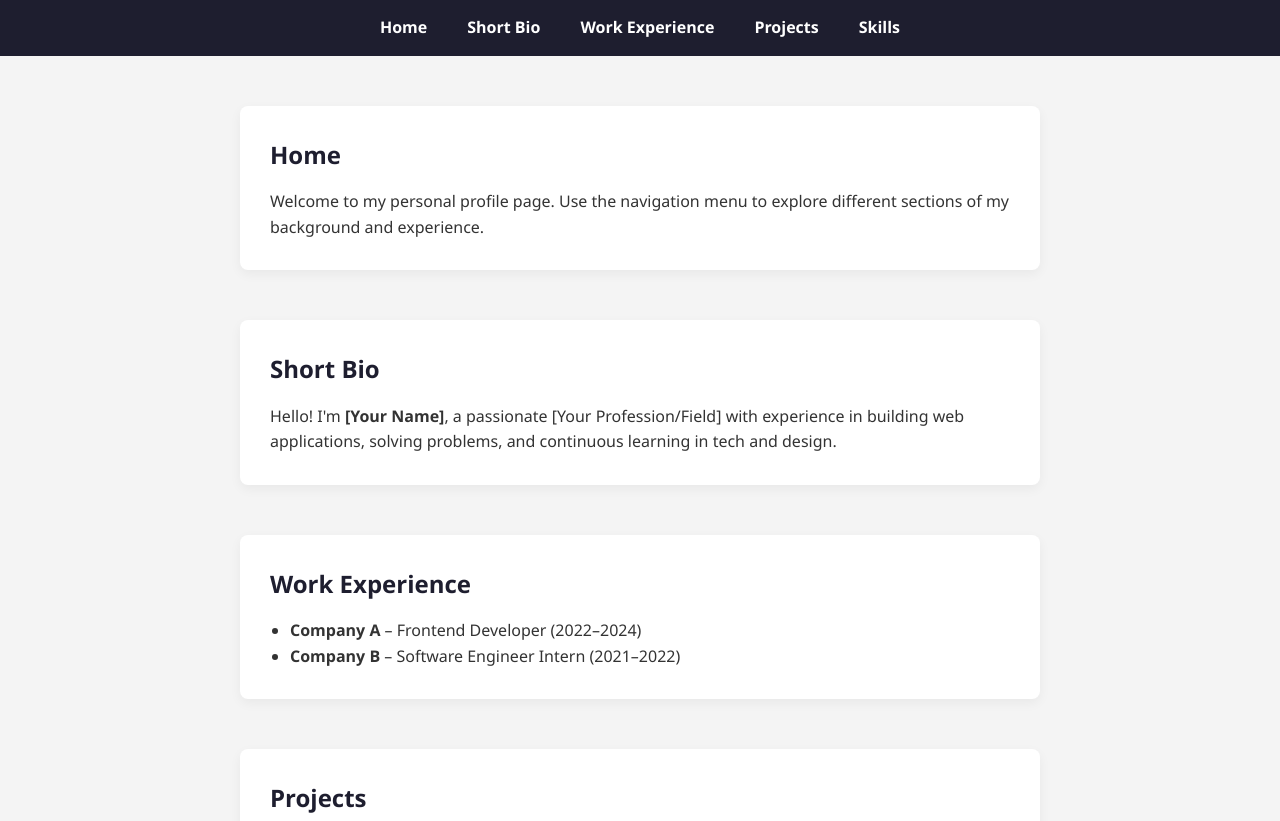
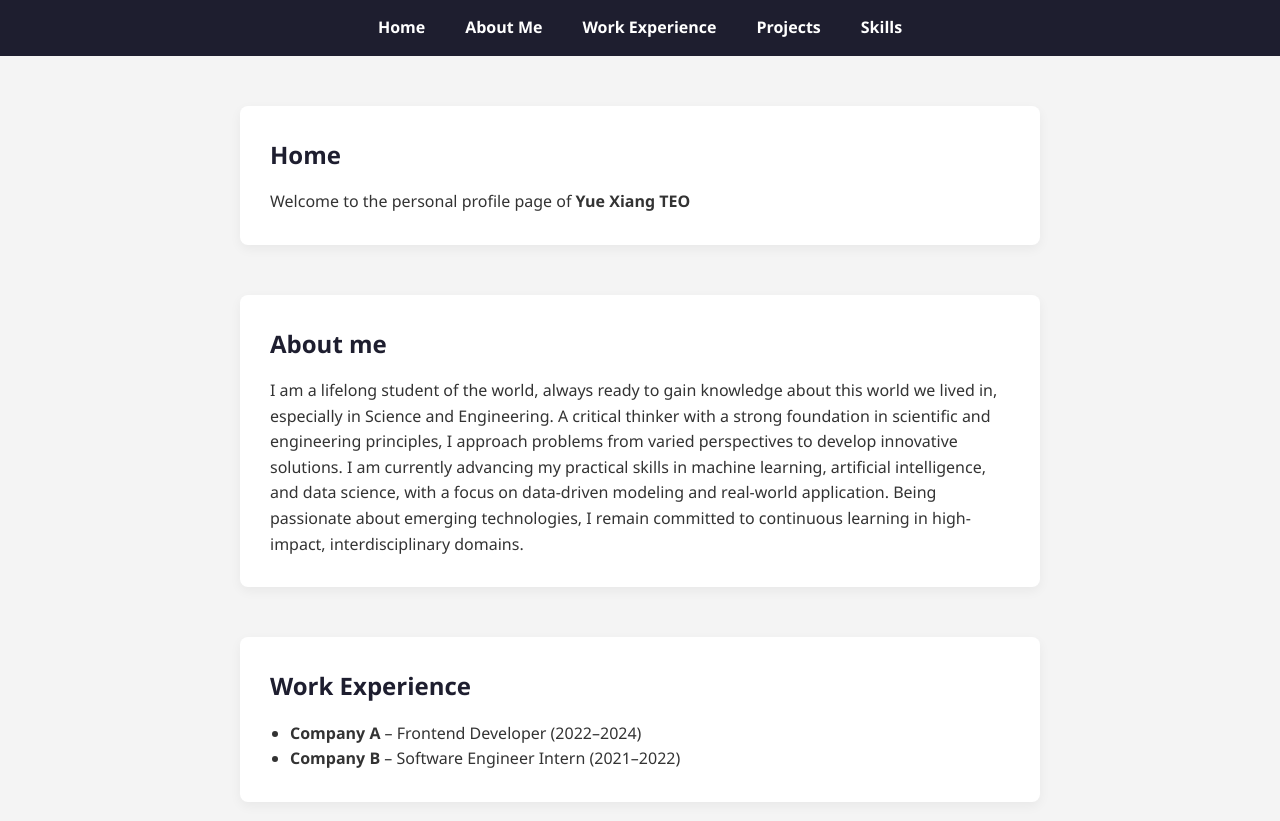
Before and after one commit to Y-Xiang/y-xiang.github.io, a plain HTML site: page index.html in a window 1280 px wide. Shown: the top 821 px of the page. Drawn offline with Linux system fonts and the light colour scheme.

Commit message:
about me

```diff
--- a/index.html
+++ b/index.html
@@ -12,7 +12,7 @@
     <!-- Navigation -->
     <nav>
         <a href="#home">Home</a>
-        <a href="#bio">Short Bio</a>
+        <a href="#aboutme">About Me</a>
         <a href="#experience">Work Experience</a>
         <a href="#projects">Projects</a>
         <a href="#skills">Skills</a>
@@ -21,12 +21,15 @@
     <!-- Sections -->
     <section id="home">
         <h2>Home</h2>
-        <p>Welcome to my personal profile page. Use the navigation menu to explore different sections of my background and experience.</p>
+        <p>Welcome to the personal profile page of <strong>Yue Xiang TEO</strong></p>
     </section>
 
-    <section id="bio">
-        <h2>Short Bio</h2>
-        <p>Hello! I'm <strong>[Your Name]</strong>, a passionate [Your Profession/Field] with experience in building web applications, solving problems, and continuous learning in tech and design.</p>
+    <section id="aboutme">
+        <h2>About me</h2>
+        <p>I am a lifelong student of the world, always ready to gain knowledge about this world we lived in, especially in Science and Engineering.
+             A critical thinker with a strong foundation in scientific and engineering principles, I approach problems from varied perspectives to develop innovative solutions.
+             I am currently advancing my practical skills in machine learning, artificial intelligence, and data science, with a focus on data-driven modeling and real-world application.
+             Being passionate about emerging technologies, I remain committed to continuous learning in high-impact, interdisciplinary domains.</p>
     </section>
 
     <section id="experience">
```
Also changed, not shown: style.css (+4 -4 lines).
